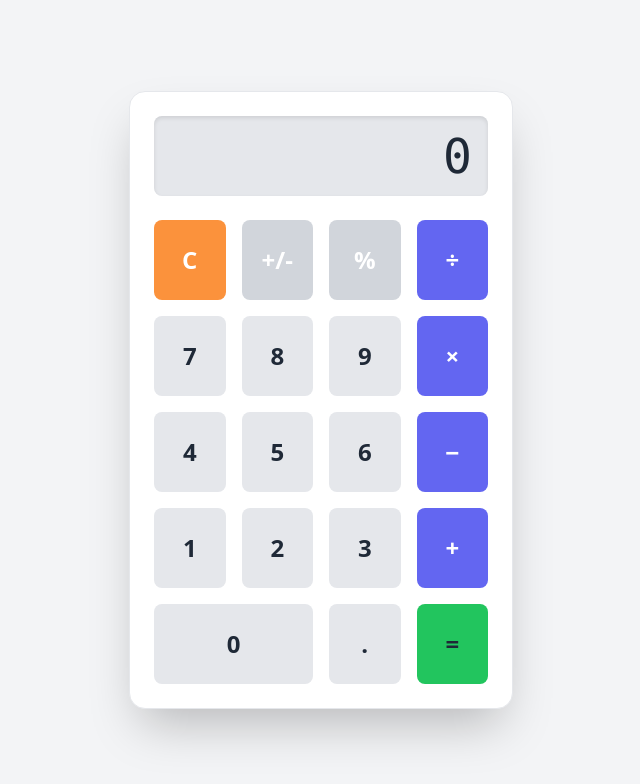
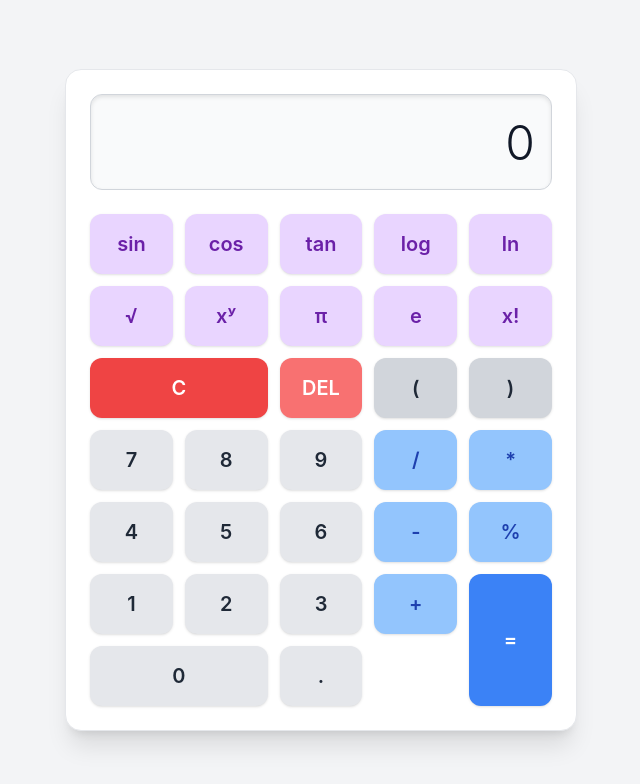
Before and after one commit to WILLIANMC123/calculadora, a plain HTML site: page index.html in a window 1280 px wide. Shown: the whole page, without its empty margins (319-959 px from the left). Drawn offline with nearby package versions, Linux system fonts and the light colour scheme.

Commit message:
Update index.html

```diff
--- a/index.html
+++ b/index.html
@@ -3,54 +3,65 @@
 <head>
     <meta charset="UTF-8">
     <meta name="viewport" content="width=device-width, initial-scale=1.0">
-    <title>Calculadora Melhorada</title>
+    <title>Calculadora Científica</title>
+    <!-- Incluir Tailwind CSS CDN -->
+    <script src="https://cdn.tailwindcss.com"></script>
+    <!-- Incluir o arquivo de estilo CSS separado -->
     <link rel="stylesheet" href="style.css">
-    <link rel="preconnect" href="https://fonts.googleapis.com">
-    <link rel="preconnect" href="https://fonts.gstatic.com" crossorigin>
-    <link href="https://fonts.googleapis.com/css2?family=Inter:wght@400;500;700&display=swap" rel="stylesheet">
-    <script src="https://cdn.tailwindcss.com"></script>
 </head>
-<body class="bg-gray-100 flex items-center justify-center min-h-screen font-sans">
+<body class="flex items-center justify-center min-h-screen bg-gray-100 p-4">
 
-    <!-- Container Principal da Calculadora -->
-    <div class="calculator bg-white rounded-2xl shadow-2xl p-6 w-full max-w-sm mx-4">
+    <!-- Container principal da calculadora -->
+    <div class="calculator bg-white p-6 rounded-2xl shadow-xl w-full max-w-lg border border-gray-200">
+        <!-- Tela de exibição da calculadora -->
+        <input type="text" id="display" class="w-full h-24 mb-6 text-right text-5xl font-light pr-4 rounded-xl border border-gray-300 bg-gray-50 text-gray-900 focus:outline-none focus:ring-2 focus:ring-blue-500 shadow-inner" value="0" disabled />
 
-        <!-- Tela de Exibição -->
-        <div id="display" class="bg-gray-200 text-gray-800 text-5xl font-mono text-right rounded-lg p-4 mb-6 break-words overflow-x-auto">0</div>
+        <!-- Teclado da calculadora -->
+        <div class="grid grid-cols-5 gap-3">
+            <!-- Botões de Funções Científicas -->
+            <button class="calculator-button bg-purple-200 text-purple-800 text-xl font-semibold p-4 rounded-xl shadow hover:bg-purple-300 transition-colors duration-200" data-value="sin">sin</button>
+            <button class="calculator-button bg-purple-200 text-purple-800 text-xl font-semibold p-4 rounded-xl shadow hover:bg-purple-300 transition-colors duration-200" data-value="cos">cos</button>
+            <button class="calculator-button bg-purple-200 text-purple-800 text-xl font-semibold p-4 rounded-xl shadow hover:bg-purple-300 transition-colors duration-200" data-value="tan">tan</button>
+            <button class="calculator-button bg-purple-200 text-purple-800 text-xl font-semibold p-4 rounded-xl shadow hover:bg-purple-300 transition-colors duration-200" data-value="log">log</button>
+            <button class="calculator-button bg-purple-200 text-purple-800 text-xl font-semibold p-4 rounded-xl shadow hover:bg-purple-300 transition-colors duration-200" data-value="ln">ln</button>
 
-        <!-- Grade de Botões -->
-        <div class="grid grid-cols-4 gap-4">
-            <!-- Linha 1 -->
-            <button class="btn operator-btn bg-orange-400 hover:bg-orange-500" data-action="clear">C</button>
-            <button class="btn operator-btn bg-gray-300 hover:bg-gray-400" data-action="negate">+/-</button>
-            <button class="btn operator-btn bg-gray-300 hover:bg-gray-400" data-action="percentage">%</button>
-            <button class="btn operator-btn bg-indigo-500 hover:bg-indigo-600" data-action="divide">÷</button>
+            <button class="calculator-button bg-purple-200 text-purple-800 text-xl font-semibold p-4 rounded-xl shadow hover:bg-purple-300 transition-colors duration-200" data-value="sqrt">√</button>
+            <button class="calculator-button bg-purple-200 text-purple-800 text-xl font-semibold p-4 rounded-xl shadow hover:bg-purple-300 transition-colors duration-200" data-value="pow">xʸ</button>
+            <button class="calculator-button bg-purple-200 text-purple-800 text-xl font-semibold p-4 rounded-xl shadow hover:bg-purple-300 transition-colors duration-200" data-value="pi">π</button>
+            <button class="calculator-button bg-purple-200 text-purple-800 text-xl font-semibold p-4 rounded-xl shadow hover:bg-purple-300 transition-colors duration-200" data-value="e">e</button>
+            <button class="calculator-button bg-purple-200 text-purple-800 text-xl font-semibold p-4 rounded-xl shadow hover:bg-purple-300 transition-colors duration-200" data-value="!">x!</button>
 
-            <!-- Linha 2 -->
-            <button class="btn number-btn">7</button>
-            <button class="btn number-btn">8</button>
-            <button class="btn number-btn">9</button>
-            <button class="btn operator-btn bg-indigo-500 hover:bg-indigo-600" data-action="multiply">×</button>
+            <!-- Botões de Operações Especiais e Parênteses -->
+            <button class="calculator-button bg-red-500 text-white text-xl font-semibold p-4 rounded-xl shadow hover:bg-red-600 transition-colors duration-200 col-span-2" data-value="clear">C</button>
+            <button class="calculator-button bg-red-400 text-white text-xl font-semibold p-4 rounded-xl shadow hover:bg-red-500 transition-colors duration-200" data-value="delete">DEL</button>
+            <button class="calculator-button bg-gray-300 text-gray-800 text-xl font-semibold p-4 rounded-xl shadow hover:bg-gray-400 transition-colors duration-200" data-value="(">(</button>
+            <button class="calculator-button bg-gray-300 text-gray-800 text-xl font-semibold p-4 rounded-xl shadow hover:bg-gray-400 transition-colors duration-200" data-value=")">)</button>
 
-            <!-- Linha 3 -->
-            <button class="btn number-btn">4</button>
-            <button class="btn number-btn">5</button>
-            <button class="btn number-btn">6</button>
-            <button class="btn operator-btn bg-indigo-500 hover:bg-indigo-600" data-action="subtract">−</button>
+            <!-- Botões Numéricos e Operadores -->
+            <button class="calculator-button bg-gray-200 text-gray-800 text-xl font-semibold p-4 rounded-xl shadow hover:bg-gray-300 transition-colors duration-200" data-value="7">7</button>
+            <button class="calculator-button bg-gray-200 text-gray-800 text-xl font-semibold p-4 rounded-xl shadow hover:bg-gray-300 transition-colors duration-200" data-value="8">8</button>
+            <button class="calculator-button bg-gray-200 text-gray-800 text-xl font-semibold p-4 rounded-xl shadow hover:bg-gray-300 transition-colors duration-200" data-value="9">9</button>
+            <button class="calculator-button bg-blue-300 text-blue-800 text-xl font-semibold p-4 rounded-xl shadow hover:bg-blue-400 transition-colors duration-200" data-value="/">/</button>
+            <button class="calculator-button bg-blue-300 text-blue-800 text-xl font-semibold p-4 rounded-xl shadow hover:bg-blue-400 transition-colors duration-200" data-value="*">*</button>
 
-            <!-- Linha 4 -->
-            <button class="btn number-btn">1</button>
-            <button class="btn number-btn">2</button>
-            <button class="btn number-btn">3</button>
-            <button class="btn operator-btn bg-indigo-500 hover:bg-indigo-600" data-action="add">+</button>
+            <button class="calculator-button bg-gray-200 text-gray-800 text-xl font-semibold p-4 rounded-xl shadow hover:bg-gray-300 transition-colors duration-200" data-value="4">4</button>
+            <button class="calculator-button bg-gray-200 text-gray-800 text-xl font-semibold p-4 rounded-xl shadow hover:bg-gray-300 transition-colors duration-200" data-value="5">5</button>
+            <button class="calculator-button bg-gray-200 text-gray-800 text-xl font-semibold p-4 rounded-xl shadow hover:bg-gray-300 transition-colors duration-200" data-value="6">6</button>
+            <button class="calculator-button bg-blue-300 text-blue-800 text-xl font-semibold p-4 rounded-xl shadow hover:bg-blue-400 transition-colors duration-200" data-value="-">-</button>
+            <button class="calculator-button bg-blue-300 text-blue-800 text-xl font-semibold p-4 rounded-xl shadow hover:bg-blue-400 transition-colors duration-200" data-value="%">%</button>
 
-            <!-- Linha 5 -->
-            <button class="btn number-btn col-span-2">0</button>
-            <button class="btn" data-action="decimal">.</button>
-            <button class="btn equals-btn bg-green-500 hover:bg-green-600" data-action="calculate">=</button>
+            <button class="calculator-button bg-gray-200 text-gray-800 text-xl font-semibold p-4 rounded-xl shadow hover:bg-gray-300 transition-colors duration-200" data-value="1">1</button>
+            <button class="calculator-button bg-gray-200 text-gray-800 text-xl font-semibold p-4 rounded-xl shadow hover:bg-gray-300 transition-colors duration-200" data-value="2">2</button>
+            <button class="calculator-button bg-gray-200 text-gray-800 text-xl font-semibold p-4 rounded-xl shadow hover:bg-gray-300 transition-colors duration-200" data-value="3">3</button>
+            <button class="calculator-button bg-blue-300 text-blue-800 text-xl font-semibold p-4 rounded-xl shadow hover:bg-blue-400 transition-colors duration-200" data-value="+">+</button>
+            <button class="calculator-button bg-blue-500 text-white text-xl font-semibold p-4 rounded-xl shadow hover:bg-blue-600 transition-colors duration-200 row-span-2" data-value="=">=</button>
+
+            <button class="calculator-button bg-gray-200 text-gray-800 text-xl font-semibold p-4 rounded-xl shadow hover:bg-gray-300 transition-colors duration-200 col-span-2" data-value="0">0</button>
+            <button class="calculator-button bg-gray-200 text-gray-800 text-xl font-semibold p-4 rounded-xl shadow hover:bg-gray-300 transition-colors duration-200" data-value=".">.</button>
         </div>
     </div>
 
+    <!-- Script JavaScript para a lógica da calculadora -->
     <script src="script.js"></script>
 </body>
 </html>
```
